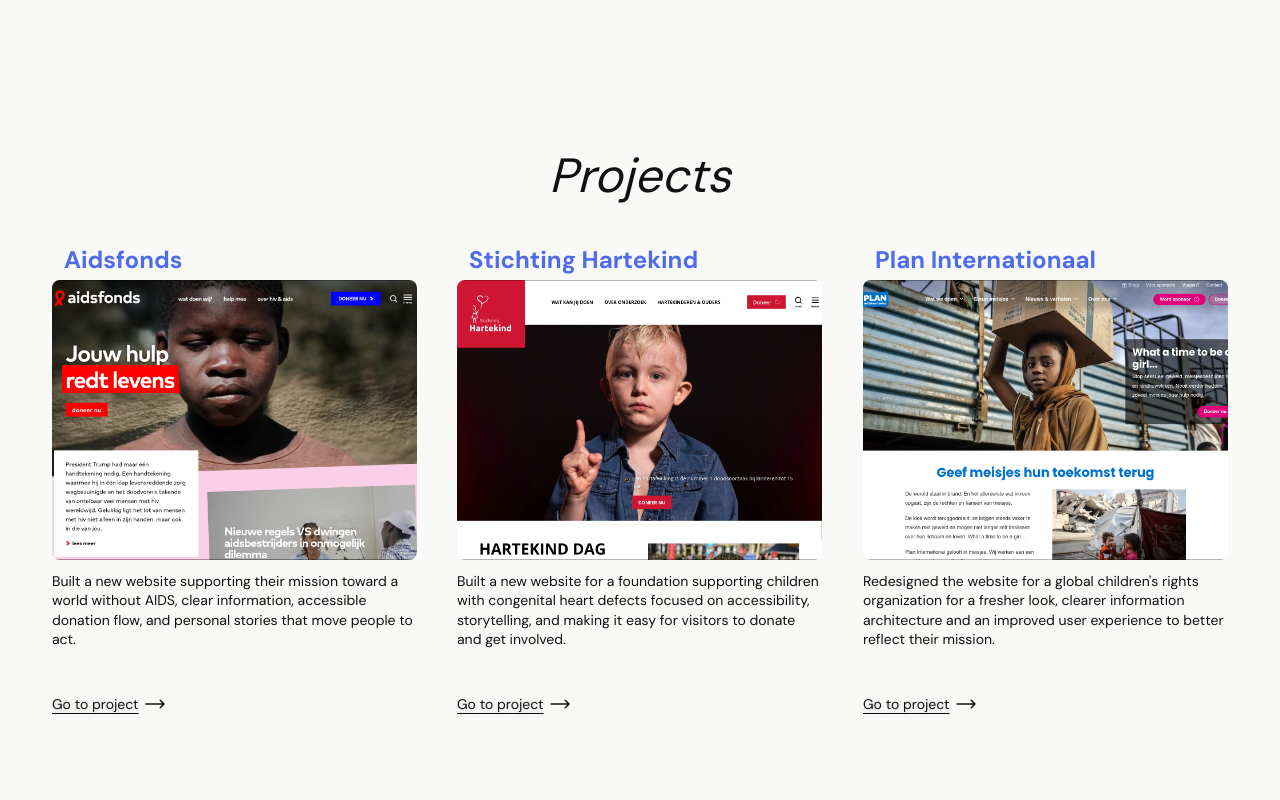
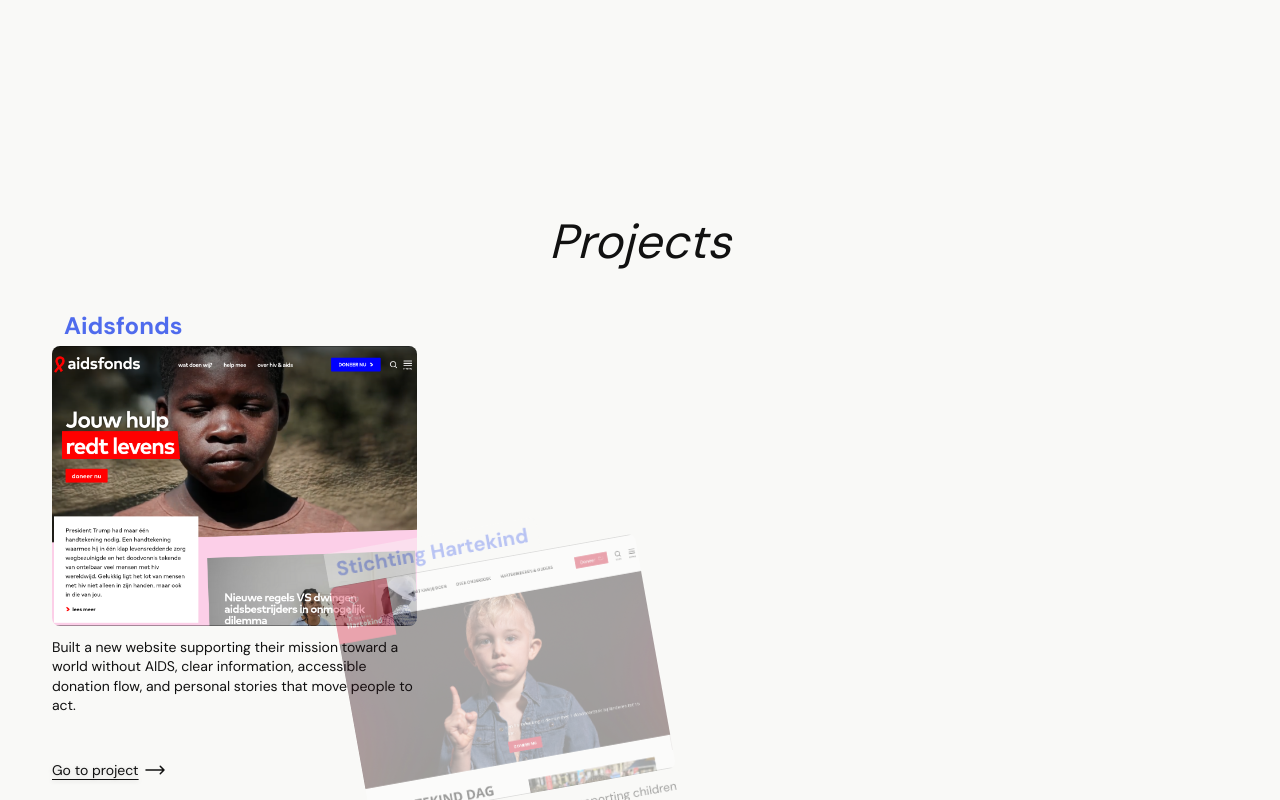
Before and after one commit to astronomx/quentin.dev, a Next.js app: page / in a window 1280 px wide. Shown: the part 660-1460 px from the top of the page. Built offline with nearby package versions, Linux system fonts and the light colour scheme; a web font is replaced by a local one.

Commit message:
Section scroll
Scrolling to the section the section stops and you scroll through the project before continuing to the next section

```diff
--- a/src/app/components/ScrollProjectCard.tsx
+++ b/src/app/components/ScrollProjectCard.tsx
@@ -1,38 +1,50 @@
 "use client";
-
-import { useRef } from "react";
 
 import ProjectCard from "@/app/components/ProjectCard";
 import type { Project } from "@/data/projects";
-import { motion, useReducedMotion, useScroll, useTransform } from "motion/react";
-
-const scrollOffset: NonNullable<Parameters<typeof useScroll>[0]>["offset"] = [
-    "start end",
-    "start 0.35",
-];
+import {
+    motion,
+    useReducedMotion,
+    useTransform,
+    type MotionValue,
+} from "motion/react";
 
 type ScrollProjectCardProps = Project & {
     index: number;
+    total: number;
+    scrollYProgress: MotionValue<number>;
 };
 
-export default function ScrollProjectCard({ index, ...project }: ScrollProjectCardProps) {
-    const ref = useRef<HTMLDivElement>(null);
+function useCardProgress(
+    scrollYProgress: MotionValue<number>,
+    index: number,
+    total: number,
+) {
+    const segment = 1 / total;
+    const start = index * segment;
+    const end = (index + 1) * segment;
+
+    return useTransform(scrollYProgress, [start, end], [0, 1]);
+}
+
+export default function ScrollProjectCard({
+    index,
+    total,
+    scrollYProgress,
+    ...project
+}: ScrollProjectCardProps) {
     const shouldReduceMotion = useReducedMotion();
+    const cardProgress = useCardProgress(scrollYProgress, index, total);
 
-    const { scrollYProgress } = useScroll({
-        target: ref,
-        offset: scrollOffset,
-    });
-
-    const x = useTransform(scrollYProgress, [0, 1], [-140 - index * 12, 0]);
-    const y = useTransform(scrollYProgress, [0, 1], [200 + index * 16, 0]);
-    const opacity = useTransform(scrollYProgress, [0, 0.25, 1], [0, 0.6, 1]);
-    const scale = useTransform(scrollYProgress, [0, 1], [0.82, 1]);
-    const rotate = useTransform(scrollYProgress, [0, 1], [-10 - index * 2, 0]);
+    const x = useTransform(cardProgress, [0, 1], [-140 - index * 12, 0]);
+    const y = useTransform(cardProgress, [0, 1], [200 + index * 16, 0]);
+    const opacity = useTransform(cardProgress, [0, 0.25, 1], [0, 0.6, 1]);
+    const scale = useTransform(cardProgress, [0, 1], [0.82, 1]);
+    const rotate = useTransform(cardProgress, [0, 1], [-10 - index * 2, 0]);
 
     if (shouldReduceMotion) {
         return (
-            <div ref={ref} className="w-full">
+            <div className="w-full">
                 <ProjectCard {...project} />
             </div>
         );
@@ -40,7 +52,6 @@
 
     return (
         <motion.div
-            ref={ref}
             style={{ x, y, opacity, scale, rotate }}
             className="w-full will-change-transform"
         >
--- a/src/app/components/sections/ProjectsSection.tsx
+++ b/src/app/components/sections/ProjectsSection.tsx
@@ -1,19 +1,67 @@
 "use client";
+
+import { useRef } from "react";
 
 import { projects } from "@/data/projects";
 
 import ScrollProjectCard from "@/app/components/ScrollProjectCard";
+import { useReducedMotion, useScroll } from "motion/react";
+
+/** Viewport heights of scroll while the section is pinned (one beat per card). */
+const SCROLL_BEATS_PER_CARD = 75;
 
 export default function ProjectsSection() {
+    const containerRef = useRef<HTMLDivElement>(null);
+    const shouldReduceMotion = useReducedMotion();
+
+    const { scrollYProgress } = useScroll({
+        target: containerRef,
+        offset: ["start start", "end end"],
+    });
+
+    if (shouldReduceMotion) {
         return (
             <section className="relative z-10 mx-auto flex w-full max-w-7xl flex-col px-4 pb-16 pt-8 lg:max-w-screen-2xl lg:px-8">
-            <h2 className="mb-8 self-center text-4xl font-sans italic md:text-5xl lg:mb-10">Projects</h2>
+                <h2 className="mb-8 self-center text-4xl font-sans italic md:text-5xl lg:mb-10">
+                    Projects
+                </h2>
 
                 <div className="grid w-full grid-cols-1 gap-8 sm:grid-cols-2 sm:gap-6 lg:grid-cols-3 lg:gap-10">
                     {projects.map((project, index) => (
-                    <ScrollProjectCard key={project.slug} index={index} {...project} />
+                        <ScrollProjectCard
+                            key={project.slug}
+                            index={index}
+                            total={projects.length}
+                            scrollYProgress={scrollYProgress}
+                            {...project}
+                        />
                     ))}
                 </div>
             </section>
         );
     }
+
+    const scrollTrackHeight = `calc(100dvh + ${projects.length * SCROLL_BEATS_PER_CARD}dvh)`;
+
+    return (
+        <div ref={containerRef} className="relative" style={{ height: scrollTrackHeight }}>
+            <section className="sticky top-5 z-10 mx-auto flex min-h-[calc(100dvh-2.5rem)] w-full max-w-7xl flex-col justify-center px-4 lg:max-w-screen-2xl lg:px-8">
+                <h2 className="mb-8 self-center text-4xl font-sans italic md:text-5xl lg:mb-10">
+                    Projects
+                </h2>
+
+                <div className="grid w-full grid-cols-1 gap-8 sm:grid-cols-2 sm:gap-6 lg:grid-cols-3 lg:gap-10">
+                    {projects.map((project, index) => (
+                        <ScrollProjectCard
+                            key={project.slug}
+                            index={index}
+                            total={projects.length}
+                            scrollYProgress={scrollYProgress}
+                            {...project}
+                        />
+                    ))}
+                </div>
+            </section>
+        </div>
+    );
+}
```
Lines whose indentation alone changed are shown as unchanged.
